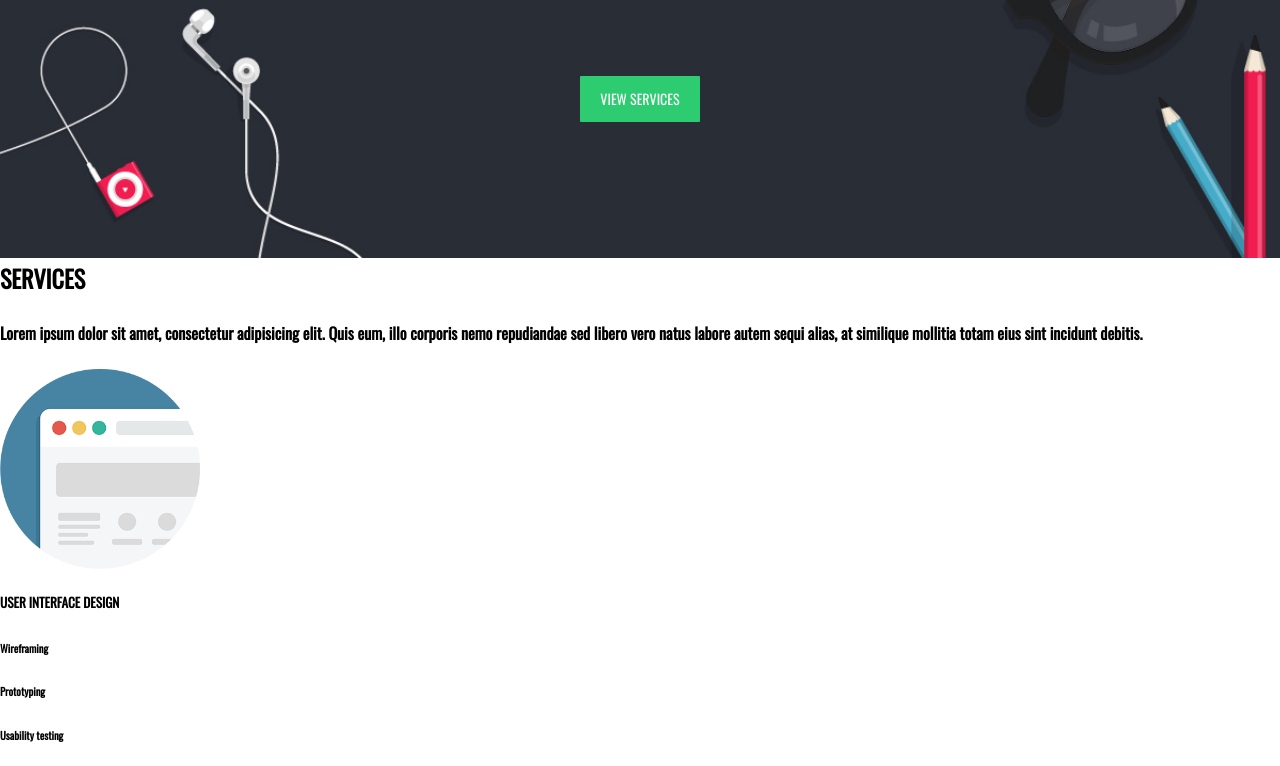
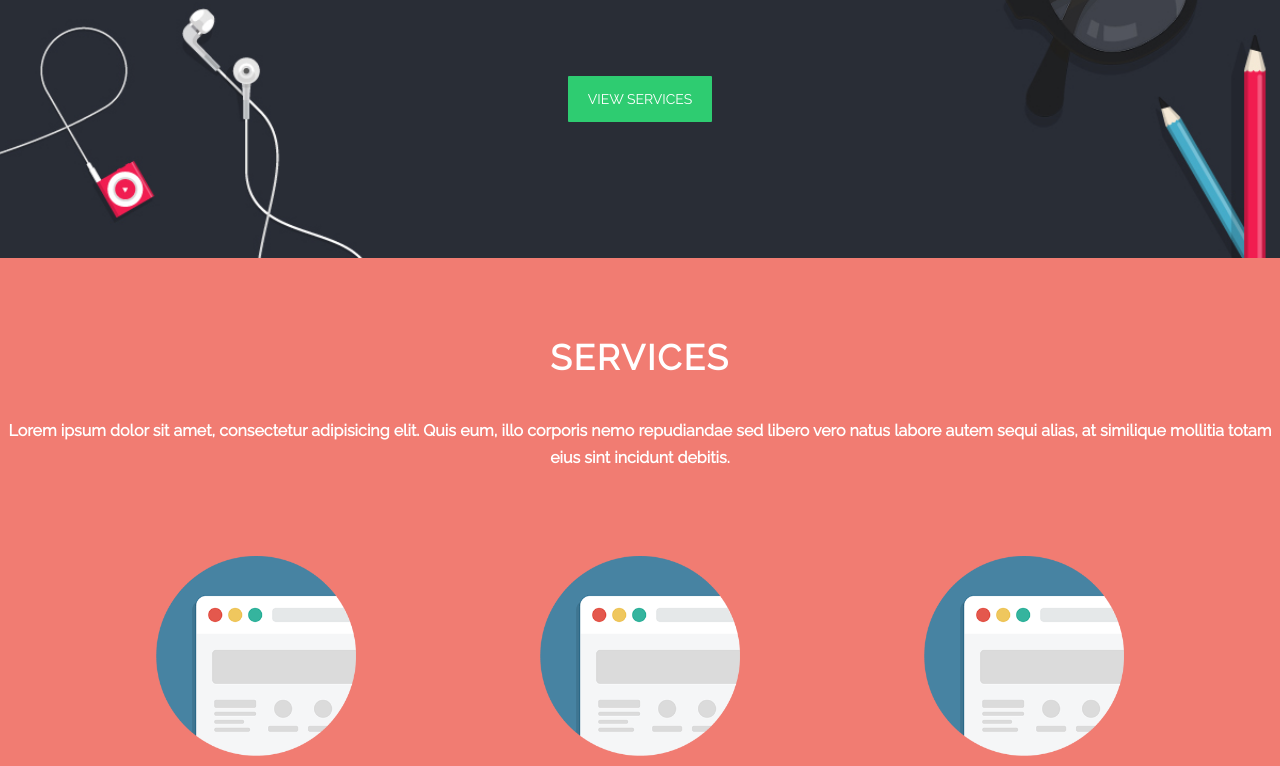
Before and after one commit to valentinatp/applove, a plain HTML site: page index.html in a window 1280 px wide. Shown: the part 376-1142 px from the top of the page. Drawn offline with nearby package versions, Linux system fonts and the light colour scheme.

Commit message:
Le doy estilos a la nueva sección

```diff
--- a/css/main.css
+++ b/css/main.css
@@ -6,7 +6,7 @@
   -webkit-box-sizing: border-box;
   -moz-box-sizing: border-box;
   box-sizing: border-box;
-  font-family: 'Oswald', sans-serif;
+  font-family: 'Raleway', sans-serif;
 }
 
 *:before,
@@ -89,3 +89,21 @@ header {
   display: inline-block;
   font-size: 14px;
 }
+
+#services {
+  background-color: #F17C72;
+  text-align: center;
+  color: #fff;
+  padding: 70px 7px;
+}
+
+.box-services {
+  display: inline-block;
+  width: 30%;
+  margin-top: 63px;
+}
+
+.text-services {
+  font-size: 35px;
+  letter-spacing: 2px;
+}
--- a/index.html
+++ b/index.html
@@ -3,7 +3,7 @@
 <head>
 	<meta charset="UTF-8">
 	<title>Applove</title>
-	<link href="https://fonts.googleapis.com/css?family=Oswald" rel="stylesheet">
+	<link href="https://fonts.googleapis.com/css?family=Raleway" rel="stylesheet">
 
 	<link rel="stylesheet" href="css/common.css">
 
```
